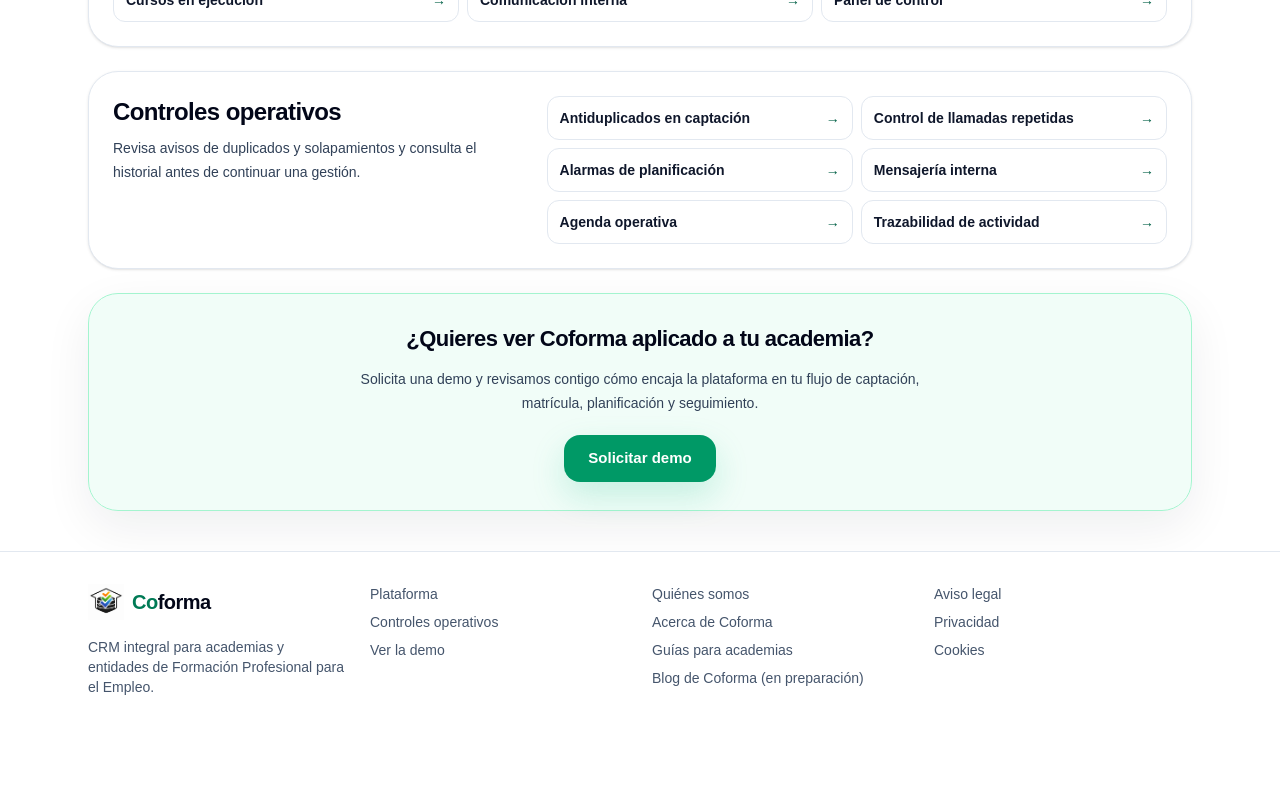
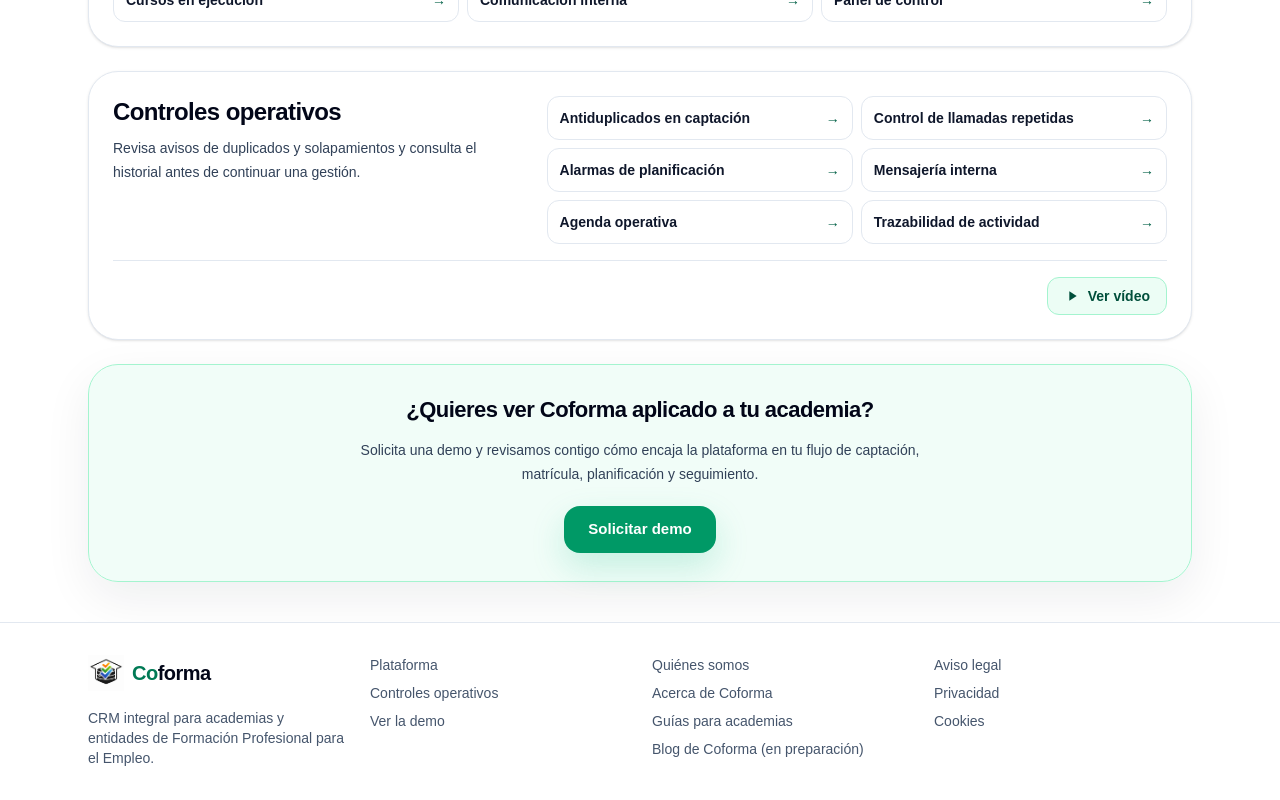
Before and after one commit to Antonio357gif/coforma-web, a Next.js app: page / in a window 1280 px wide. Shown: the part 1559-2359 px from the top of the page. Before the commit the page ends 2288 px from the top, so only its background shows below. Built offline with nearby package versions, Linux system fonts and the light colour scheme.

Commit message:
Publicar el vídeo de controles operativos de Coforma

```diff
--- /dev/null
+++ b/app/components/OperationalControlsVideo.tsx
@@ -0,0 +1,74 @@
+'use client';
+
+import { useRef } from 'react';
+
+export default function OperationalControlsVideo() {
+  const dialogRef = useRef<HTMLDialogElement>(null);
+  const videoRef = useRef<HTMLVideoElement>(null);
+
+  function openVideo() {
+    const dialog = dialogRef.current;
+    const video = videoRef.current;
+    if (!dialog || !video) return;
+
+    dialog.showModal();
+    video.src = '/videos/controles-operativos.mp4';
+    void video.play().catch(() => {
+      // The native play control remains available if the browser blocks playback.
+    });
+  }
+
+  function stopVideo() {
+    const video = videoRef.current;
+    if (!video) return;
+
+    video.pause();
+    video.removeAttribute('src');
+    video.load();
+  }
+
+  return (
+    <div className="mt-4 flex justify-end border-t border-slate-200 pt-4">
+      <button
+        type="button"
+        aria-haspopup="dialog"
+        aria-controls="controles-video"
+        onClick={openVideo}
+        className="inline-flex items-center gap-2 rounded-xl border border-emerald-200 bg-emerald-50 px-4 py-2 text-sm font-bold text-emerald-900 transition hover:bg-emerald-100 focus-visible:outline-2 focus-visible:outline-offset-2 focus-visible:outline-emerald-700"
+      >
+        <svg aria-hidden="true" viewBox="0 0 24 24" fill="currentColor" className="size-4">
+          <path d="M8 5v14l11-7z" />
+        </svg>
+        Ver vídeo
+      </button>
+      <dialog
+        ref={dialogRef}
+        id="controles-video"
+        aria-labelledby="controles-video-title"
+        onClose={stopVideo}
+        className="m-auto max-h-[calc(100dvh-2rem)] w-[calc(100%-2rem)] max-w-5xl overflow-auto overscroll-contain rounded-2xl border border-slate-200 bg-white p-0 shadow-2xl backdrop:bg-slate-950/70"
+      >
+        <div className="flex items-center justify-between gap-4 px-4 py-3 sm:px-5">
+          <h2 id="controles-video-title" className="font-extrabold text-slate-950">
+            Controles operativos
+          </h2>
+          <button
+            type="button"
+            onClick={() => dialogRef.current?.close()}
+            className="rounded-lg px-3 py-2 text-sm font-bold text-slate-700 hover:bg-slate-100 focus-visible:outline-2 focus-visible:outline-emerald-700"
+          >
+            Cerrar
+          </button>
+        </div>
+        <video
+          ref={videoRef}
+          aria-labelledby="controles-video-title"
+          className="aspect-video max-h-[calc(100dvh-6rem)] w-full bg-slate-950 object-contain"
+          controls
+          playsInline
+          preload="none"
+        />
+      </dialog>
+    </div>
+  );
+}
--- a/app/page.tsx
+++ b/app/page.tsx
@@ -1,5 +1,6 @@
 import Link from 'next/link';
 import DemoVideos from './components/DemoVideos';
+import OperationalControlsVideo from './components/OperationalControlsVideo';
 import HeroCube from './components/HeroCube';
 import { operationalControls } from './data/controls';
 import { flowModules } from './data/modules';
@@ -112,6 +113,7 @@ export default function Home() {
               ))}
             </ul>
           </div>
+          <OperationalControlsVideo />
         </div>
       </section>
 
```
Also changed, not shown: 1 other file (tests, documents, lock files or other folders).
